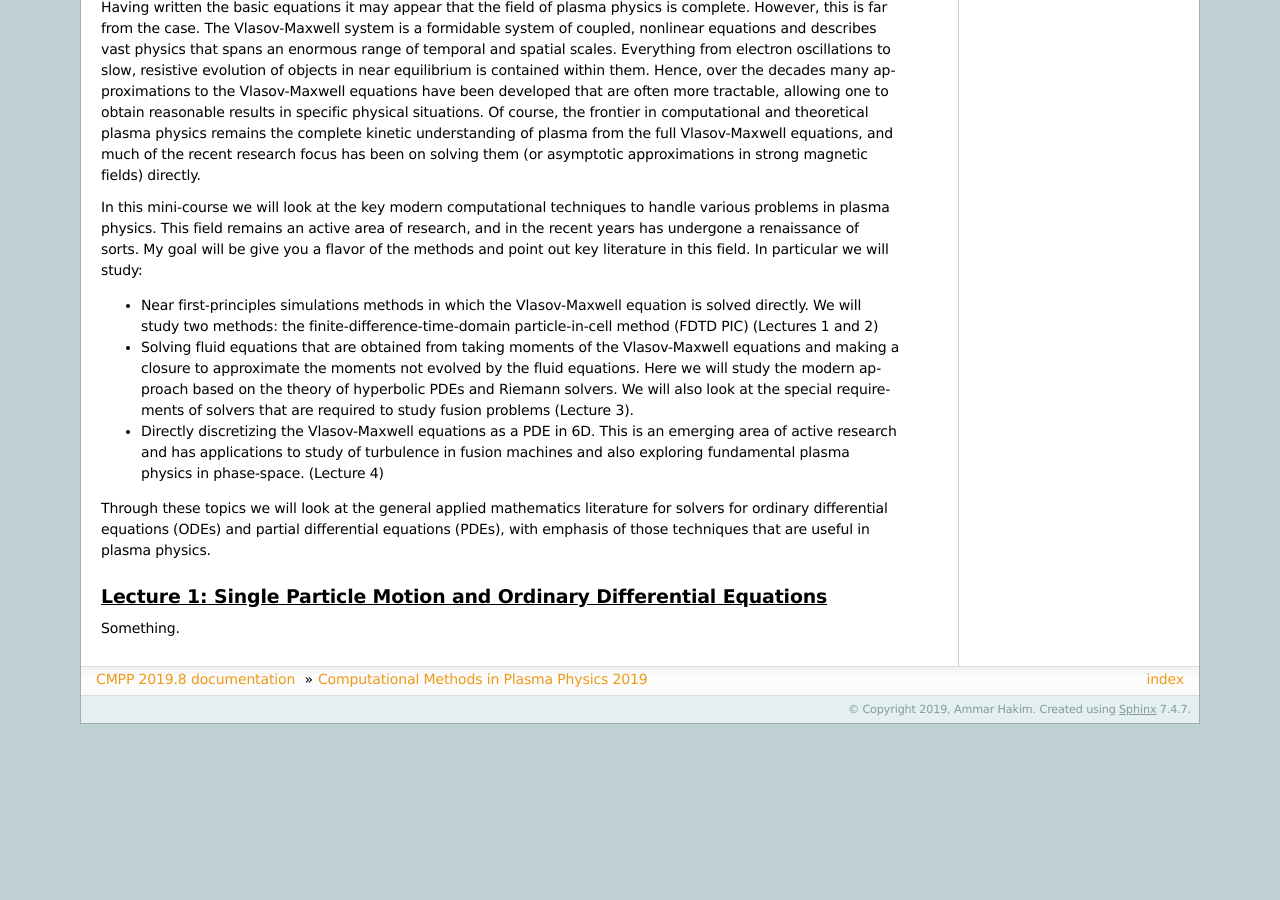
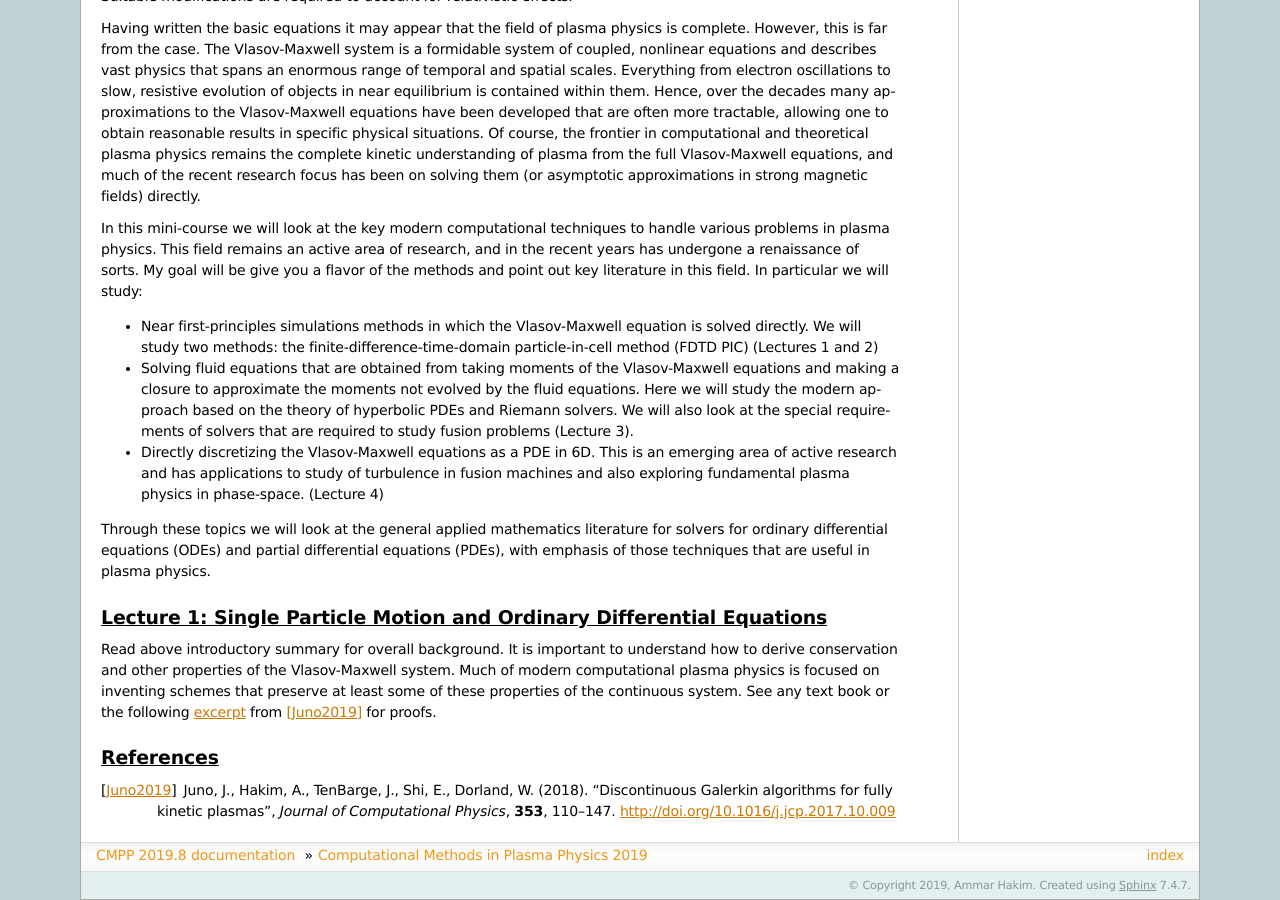
Before and after one commit to ammarhakim/summer-school-cmpp, a Sphinx documentation site: the page built from source/index.rst, in a window 1280 px wide and 900 px high, scrolled down 722 px. Built offline with Sphinx 7.4.7, drawn with Linux system fonts in a browser that asks for light colours; before the commit the page ends 1446 px from its top, so only the background shows below that.

Commit message:
More work

```diff
--- a/source/index.rst
+++ b/source/index.rst
@@ -91,4 +91,18 @@ techniques that are useful in plasma physics.
 Lecture 1: Single Particle Motion and Ordinary Differential Equations
 ---------------------------------------------------------------------
 
-Something.
+Read above introductory summary for overall background. It is
+important to understand how to derive conservation and other
+properties of the Vlasov-Maxwell system. Much of modern computational
+plasma physics is focused on inventing schemes that preserve at least
+some of these properties of the continuous system. See any text book
+or the following `excerpt <./_static/Juno-et-al-JCP-2018-Proofs.pdf>`_
+from [Juno2019]_ for proofs.
+
+References
+----------
+
+.. [Juno2019] Juno, J., Hakim, A., TenBarge, J., Shi, E.,
+  Dorland, W. (2018). "Discontinuous Galerkin algorithms for fully
+  kinetic plasmas", *Journal of Computational Physics*, **353**,
+  110–147. http://doi.org/10.1016/j.jcp.2017.10.009
```
Also changed, not shown: 3 other files.
